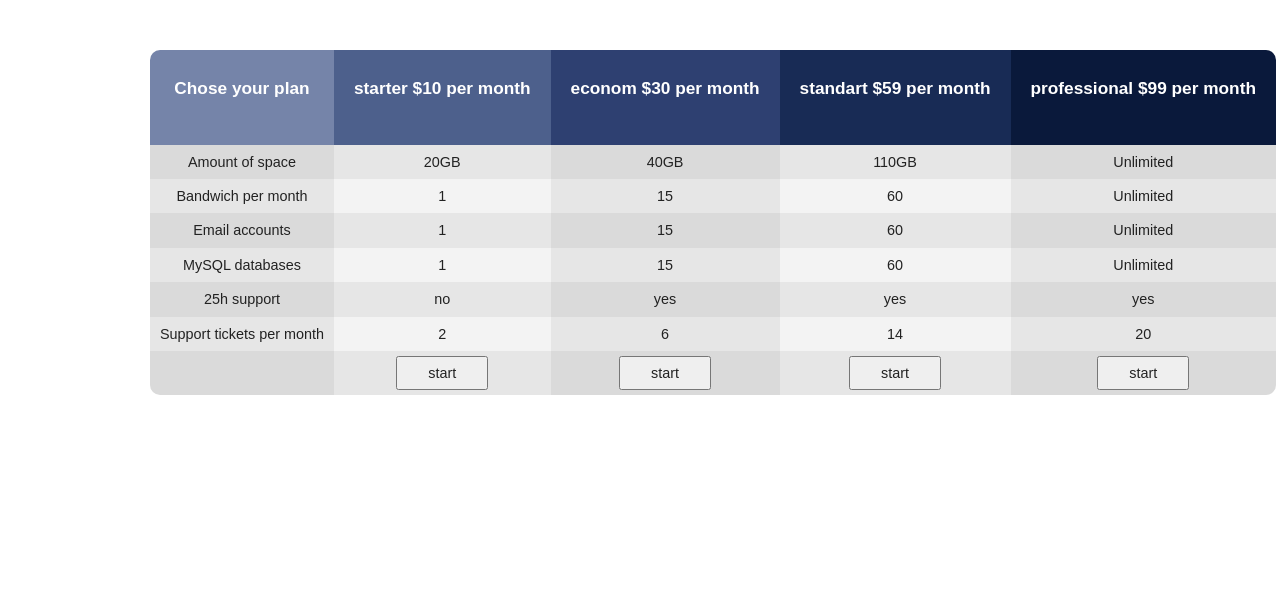
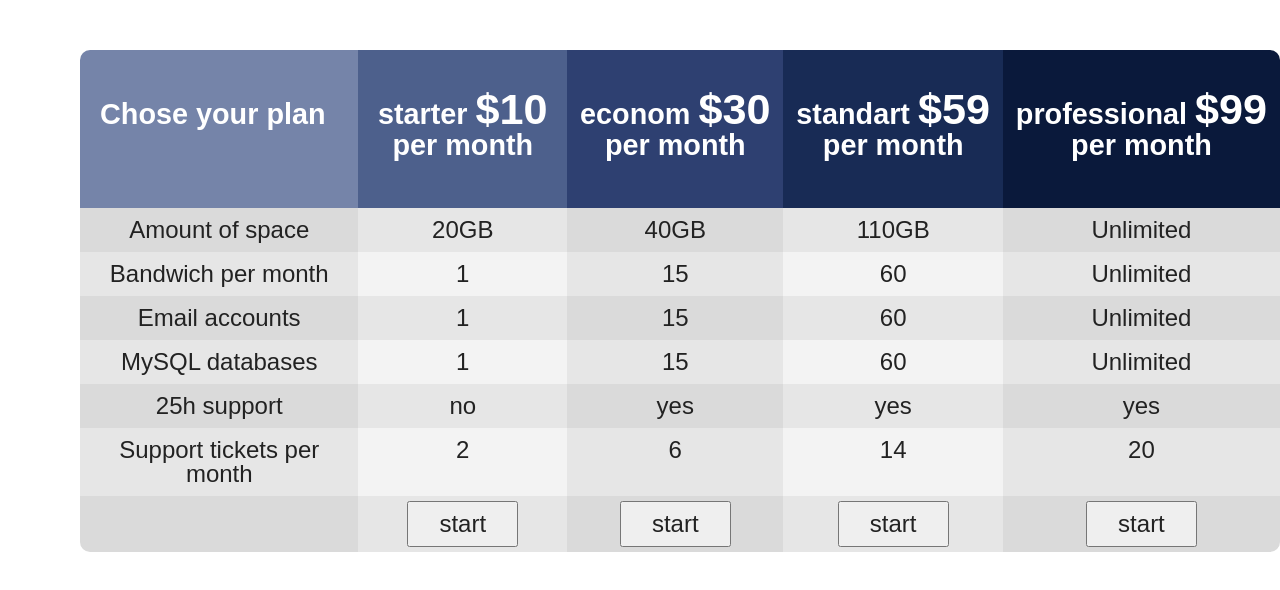
Before and after one commit to vitaliisyrykh/practicCssSelectors, a plain HTML site: page index.html in a window 1280 px wide. Drawn offline with Linux system fonts and the light colour scheme.

Commit message:
change 59-63 lines
не совсем понятно

```diff
--- a/assets/css/style.css
+++ b/assets/css/style.css
@@ -1,6 +1,11 @@
 body{
-  margin-left: 150px;
+  margin-left: 80px;
   margin-top: 50px;
+}
+:root{
+  --bacgroundColor1:#dadada;
+  --backgrounColor2:#e6e6e6;
+
 }
 caption{
   display: none;
@@ -9,8 +14,9 @@ caption{
 table {
 
   text-align: center;
-  max-width: 150vh;
-  font-size: 0.9em;
+  /* max-width: 150vh; */
+  width: 100%;
+  font-size: 1.5em;
   font-family: sans-serif;
   border-radius: 10px;
   border-collapse: separate;
@@ -18,20 +24,29 @@ table {
 }
 
 thead td {
-  font-size: inherit;
+
   font-size: 1.2em;
   font-weight: 600;
-  padding: 30px 20px;
-  color: white;
-  text-align: center ;
-  height: 2em;
-  white-space: pre-line;
+/*   padding: 50px 20px;
+ */  color: white;
+/*   text-align: center ;
+ */  height: 2em;
+/*  white-space: pre;
+ */  padding: -10px 0;
+
 
 }
+span{
+  font-size: 1.5em;
+  padding: 0;
 
+}
 thead>tr td:first-child{
   background-color: #7584a9;
   border-top-left-radius: 10px;
+  text-align: justify;
+  white-space: pre;
+  padding: 50px 20px;
 }
 thead>tr td:nth-child(2){
   background-color: #4d608c;
@@ -53,15 +68,15 @@ tbody td {
 }
 
 tbody tr:nth-child(odd) td:nth-child(odd) {
-  background-color: #dadada;
+  background-color: var(--bacgroundColor1)
 }
 
 tbody tr:nth-child(even) td:nth-child(odd) {
-  background-color: #e6e6e6;
+  background-color: var(--backgrounColor2);
 }
 
 tbody tr:nth-child(odd) td:nth-child(even) {
-  background-color: #e6e6e6;
+  background-color: var(--backgrounColor2);
 }
 
 tbody tr td:nth-child(even) {
@@ -76,11 +91,11 @@ tfoot button {
 
 }
 tfoot tr td:nth-child(odd) {
-  background-color: #dadada;
+  background-color: var(--bacgroundColor1);
 }
 
 tfoot tr td:nth-child(even) {
-  background-color: #e6e6e6;
+  background-color: var(--backgrounColor2);
 }
 tfoot tr td:first-child{
   border-bottom-left-radius: 10px;
--- a/index.html
+++ b/index.html
@@ -14,10 +14,14 @@
       <thead>
         <tr>
           <td>Chose your plan</td>
-          <td>starter $10 per month</td>
-          <td>econom $30 per month</td>
-          <td>standart $59 per month</td>
-          <td>professional $99 per month</td>
+          <td>
+            starter
+            <span>$10 </span>
+            per month
+          </td>
+          <td>econom <span>$30</span> per month</td>
+          <td>standart <span>$59</span> per month</td>
+          <td>professional <span>$99</span> per month</td>
         </tr>
       </thead>
       <tbody>
```
